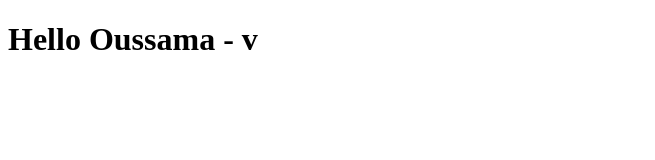
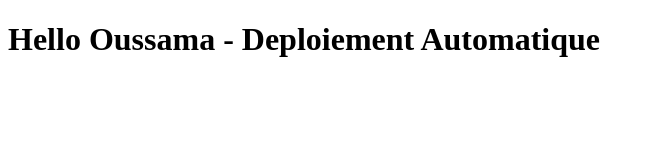
Before and after one commit to osmel1/tp-jenkins, a plain HTML site: page index.html in a window 1280 px wide. Shown: the whole page, without its empty margins (0-655 px from the left). Drawn offline with Linux system fonts and the light colour scheme.

Commit message:
change for automatique deployment

```diff
--- a/index.html
+++ b/index.html
@@ -6,6 +6,6 @@
     <title>Document</title>
 </head>
 <body>
-    <h1>Hello Oussama - v</h1>
+    <h1>Hello Oussama - Deploiement Automatique</h1>
 </body>
 </html>
```
